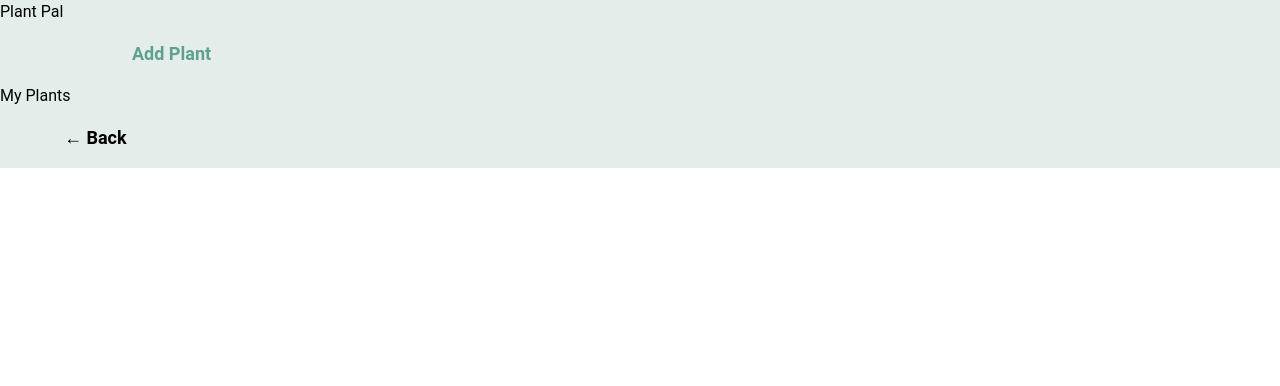
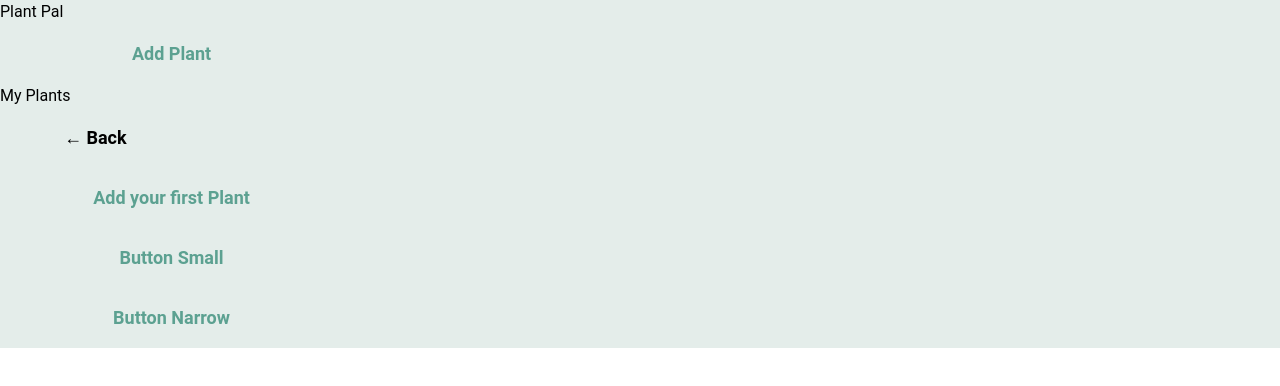
Before and after one commit to jumaber/plant-pal, a React (Vite) app: page / in a window 1280 px wide. Shown: the top 386 px of the page. Built offline with nearby package versions, Linux system fonts and the light colour scheme.

Commit message:
added all buttons to home page so that I can see what I am styling

```diff
--- a/src/components/Button_Narrow.jsx
+++ b/src/components/Button_Narrow.jsx
@@ -0,0 +1,12 @@
+import { Link } from "react-router-dom";
+
+export function ButtonNarrow({ to = "/", text = "Button Narrow" }) {
+  return (
+    <Link
+      to={to}
+      className="block max-w-[343px] text-center bg-darkgreen text-white text-lg font-bold py-4 px-6 rounded-rounded"
+    >
+      {text}
+    </Link>
+  );
+}
--- a/src/components/Button_Small.jsx
+++ b/src/components/Button_Small.jsx
@@ -0,0 +1,12 @@
+import { Link } from "react-router-dom";
+
+export function ButtonSmall({ to = "/", text = "Button Small" }) {
+  return (
+    <Link
+      to={to}
+      className="block max-w-[343px] text-center bg-darkgreen text-white text-lg font-bold py-4 px-6 rounded-rounded"
+    >
+      {text}
+    </Link>
+  );
+}
--- a/src/pages/HomePage.jsx
+++ b/src/pages/HomePage.jsx
@@ -1,4 +1,10 @@
 import { ButtonBack } from "../components/Button_Back"
+import { ButtonLarge } from "../components/Button_Large";
+import { ButtonSmall } from "../components/Button_Small";
+import { ButtonNarrow } from "../components/Button_Narrow";
+
+
+
 import { NavBar } from "../components/Navbar"
 
 export function HomePage (){
@@ -7,6 +13,9 @@ export function HomePage (){
         <NavBar />
         <h2>My Plants</h2>
         <ButtonBack />
+        <ButtonLarge />
+        <ButtonSmall />
+        <ButtonNarrow />
       </div>
     );
 }
```
